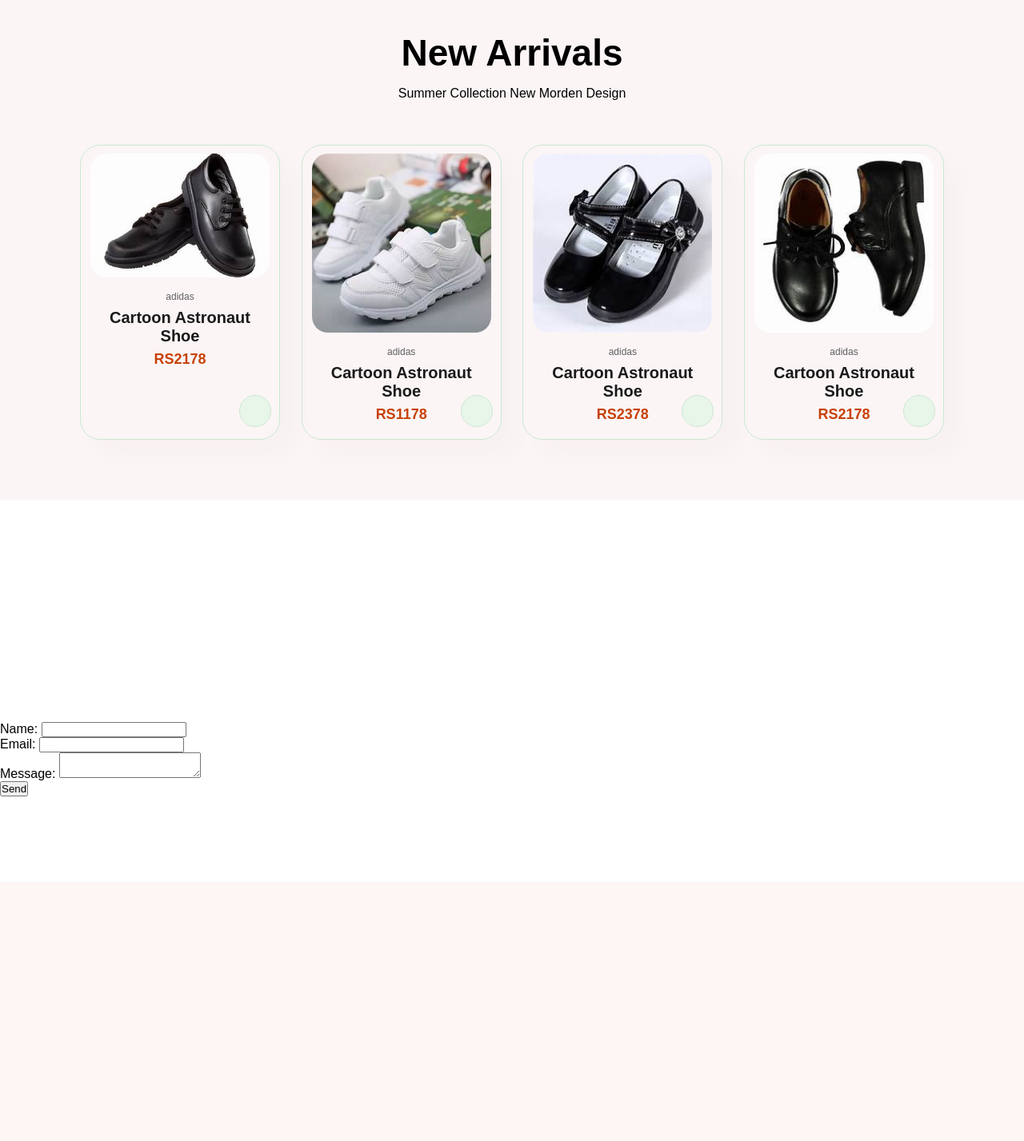
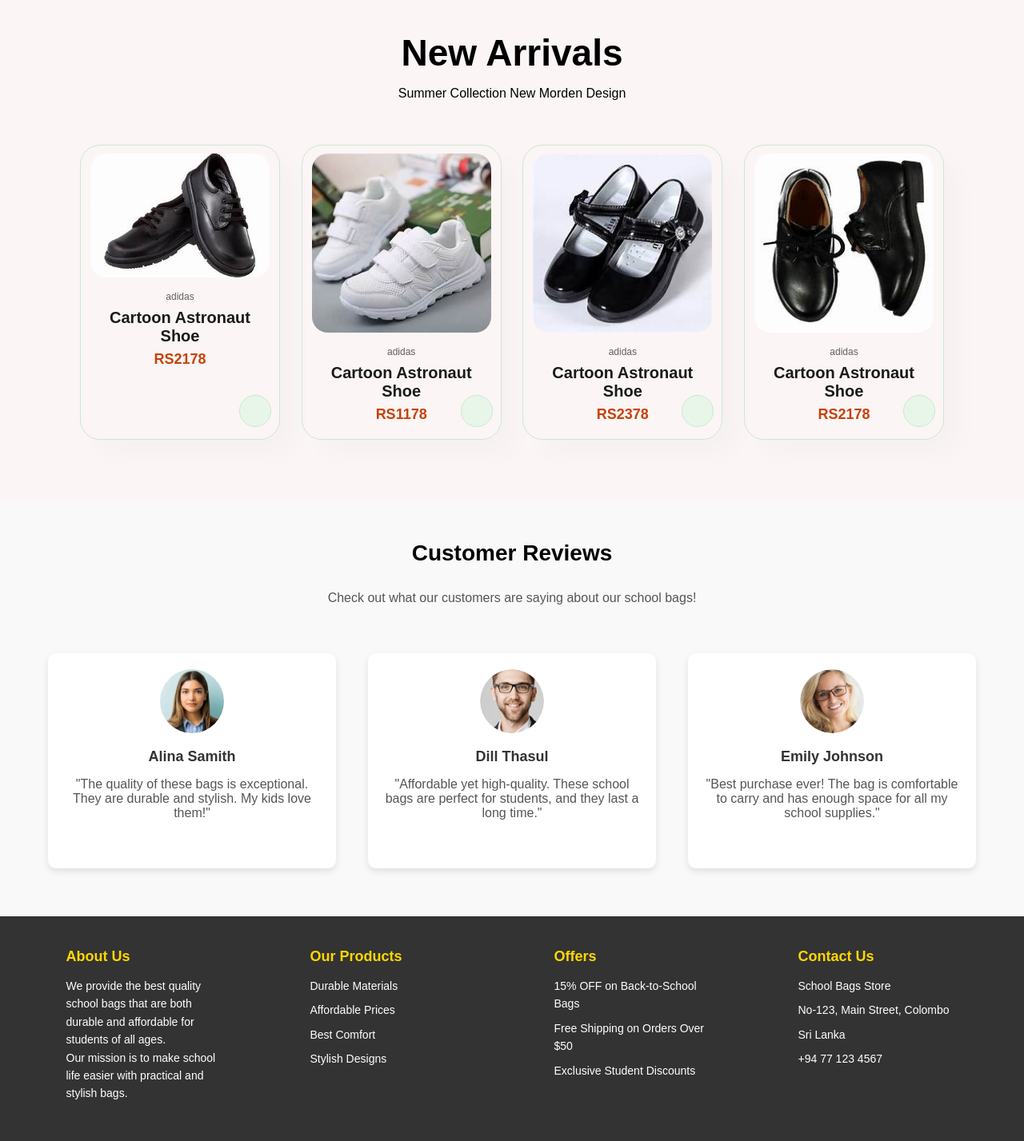
Before and after one commit to My-Work-D/E-Common-Python, a Python web app: template templates/index.html in a window 1280 px wide. Shown: the part 1808-3235 px from the top of the page at 80% size. Before the commit the page ends 2804 px from the top, so only its background shows below. Run offline with Jinja, Linux system fonts and the light colour scheme; the template is opened without the code that fills it, so the values that code supplies are empty.

Commit message:
update- customer review

```diff
--- a/templates/css/style.css
+++ b/templates/css/style.css
@@ -472,3 +472,131 @@
  #prodetails .single-pro-details span {
      line-height: 25px;
  }
+
+
+/* Reviews Section Styling */
+#reviews {
+    text-align: center;
+    padding: 40px;
+    background-color: #f9f9f9;
+}
+
+#reviews h2 {
+    font-size: 28px;
+    margin-bottom: 20px;
+    color: black;
+}
+
+#reviews p {
+    font-size: 16px;
+    color: #555;
+    margin-bottom: 40px;
+}
+
+.review-container {
+    display: flex;
+    justify-content: space-around;
+    flex-wrap: wrap;
+}
+
+.review {
+    background-color: white;
+    padding: 20px;
+    border-radius: 10px;
+    box-shadow: 0 4px 8px rgba(0, 0, 0, 0.1);
+    text-align: center;
+    width: 30%;
+    margin: 20px;
+    opacity: 0;
+    transform: translateY(50px);
+    animation: slideIn 1s ease-in-out forwards;
+}
+
+.review:nth-child(2) {
+    animation-delay: 0.2s;
+}
+
+.review:nth-child(3) {
+    animation-delay: 0.4s;
+}
+
+.review img {
+    width: 80px;
+    height: 80px;
+    border-radius: 50%;
+    margin-bottom: 15px;
+}
+
+.review h3 {
+    font-size: 18px;
+    color: #333;
+    margin-bottom: 10px;
+}
+
+.review p {
+    font-size: 14px;
+    color: #666;
+}
+
+/* Animation */
+@keyframes slideIn {
+    from {
+        opacity: 0;
+        transform: translateY(50px);
+    }
+    to {
+        opacity: 1;
+        transform: translateY(0);
+    }
+}
+
+/* Responsive */
+@media (max-width: 768px) {
+    .review {
+        width: 80%;
+    }
+}
+
+
+/* Footer styling */
+.footer {
+    background-color: #333; /* Dark background for contrast */
+    color: white;           /* White text for readability */
+    padding: 30px;
+    display: flex;
+    justify-content: space-around;
+    align-items: flex-start;
+    flex-wrap: wrap;
+    text-align: left;
+    font-family: Arial, sans-serif;
+}
+
+.footer .text {
+    margin: 10px;
+    flex-basis: 200px;
+}
+
+.footer h3 {
+    font-size: 18px;
+    margin-bottom: 15px;
+    color: #FFD700; /* Golden headings to stand out */
+}
+
+.footer p {
+    font-size: 14px;
+    line-height: 1.6;
+    margin: 8px 0;
+}
+
+/* Mobile responsiveness */
+@media (max-width: 768px) {
+    .footer {
+        flex-direction: column;
+        align-items: center;
+    }
+
+    .footer .text {
+        flex-basis: 100%;
+        text-align: center;
+    }
+}
--- a/templates/index.html
+++ b/templates/index.html
@@ -176,38 +176,55 @@
                 <a href="" class="card"><i class="fal fas fa-shopping-cart"></i></a>
             </div>
     </section>
-    <section id="home">
-        <h1>Welcome to School Bags Store</h1>
-        <p>Your one-stop shop for high-quality school bags.</p>
-    </section>
-
-    <section id="about">
-        <h2>About Us</h2>
-        <p>We offer the best quality bags for students of all ages.</p>
-    </section>
-
-    <section id="contact">
-        <h2>Contact Us</h2>
-        <form>
-            <label for="name">Name:</label>
-            <input type="text" id="name" name="name" required>
-            <br>
-            <label for="email">Email:</label>
-            <input type="email" id="email" name="email" required>
-            <br>
-            <label for="message">Message:</label>
-            <textarea id="message" name="message" required></textarea>
-            <br>
-            <button type="submit">Send</button>
-        </form>
-    </section>
 
     <section id="reviews">
-        <h2>Customer Reviews</h2>
-        <p>Check out what our customers are saying about us!</p>
-        <div id="review-list"></div>
-    </section>
+    <h2>Customer Reviews</h2>
+    <p>Check out what our customers are saying about our school bags!</p>
+    <div class="review-container">
+        <div class="review">
+            <img src="/templates/images/customers/alina.jpg" alt="Customer 1">
+            <h3>Alina Samith</h3>
+            <p>"The quality of these bags is exceptional. They are durable and stylish. My kids love them!"</p>
+        </div>
+        <div class="review">
+            <img src="/templates/images/customers/dill.png" alt="Customer 2">
+            <h3>Dill Thasul</h3>
+            <p>"Affordable yet high-quality. These school bags are perfect for students, and they last a long time."</p>
+        </div>
+        <div class="review">
+            <img src="/templates/images/customers/samith.png" alt="Customer 3">
+            <h3>Emily Johnson</h3>
+            <p>"Best purchase ever! The bag is comfortable to carry and has enough space for all my school supplies."</p>
+        </div>
+    </div>
+</section>
 
+<div class="footer">
+    <div class="text">
+        <h3>About Us</h3>
+        <p>We provide the best quality school bags that are both durable and affordable for students of all ages.<br> Our mission is to make school life easier with practical and stylish bags.</p>
+    </div>
+    <div class="text">
+        <h3>Our Products</h3>
+        <p>Durable Materials</p>
+        <p>Affordable Prices</p>
+        <p>Best Comfort</p>
+        <p>Stylish Designs</p>
+    </div>
+    <div class="text">
+        <h3>Offers</h3>
+        <p>15% OFF on Back-to-School Bags</p>
+        <p>Free Shipping on Orders Over $50</p>
+        <p>Exclusive Student Discounts</p>
+    </div>
+    <div class="text">
+        <h3>Contact Us</h3>
+        <p>School Bags Store</p>
+        <p>No-123, Main Street, Colombo</p>
+        <p>Sri Lanka</p>
+        <p>+94 77 123 4567</p>
+    </div>
+</div>
     <script src="scripts.js"></script>
 </body>
 </html>
```
Also changed, not shown: templates/images/customers/alina.jpg (added), templates/images/customers/dill.png (added), templates/images/customers/samith.png (added).
